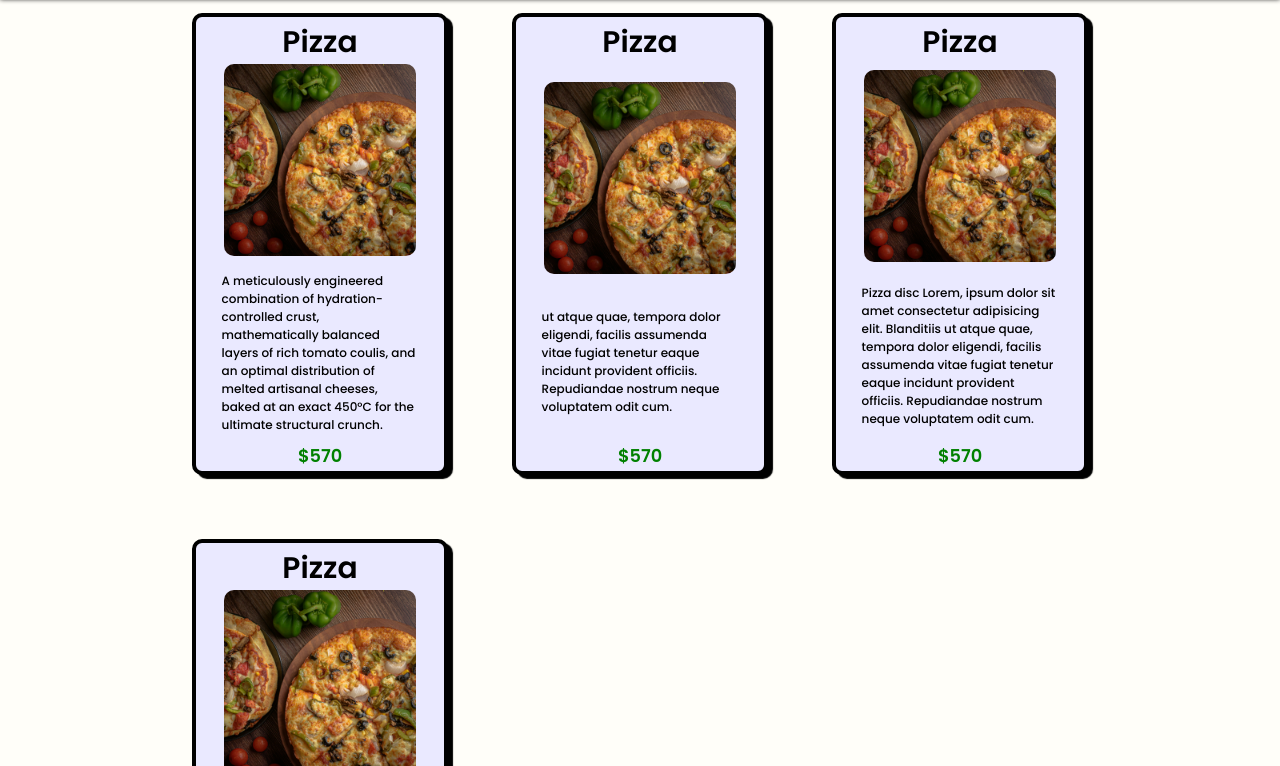
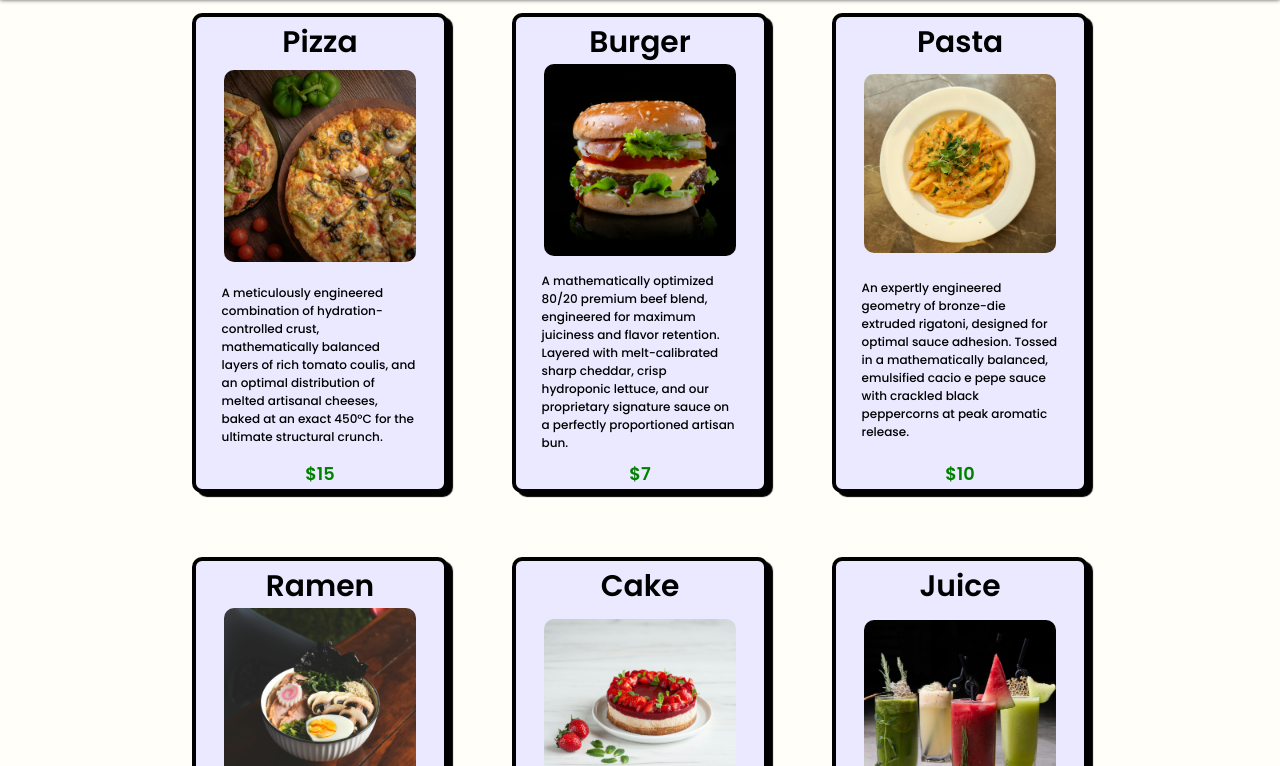
Before and after one commit to Ani0o/odin-restaurant-page, a website built with webpack: page src/template.html in a window 1280 px wide. Shown: the part 203-969 px from the top of the page. Built offline with nearby package versions, Linux system fonts and the light colour scheme.

Commit message:
Create a js module for the menu page content

```diff
--- a/src/index.js
+++ b/src/index.js
@@ -1,2 +1,5 @@
 import "./styles.css";
 import loadHome from "./home.js";
+import loadMenu from "./menu.js";
+
+loadMenu();
--- /dev/null
+++ b/src/menu.js
@@ -0,0 +1,85 @@
+import pizzaImage from "./images/pizza.jpg"
+import burgerImage from "./images/burger.jpg"
+import pastaImage from "./images/pasta.jpg"
+import ramenImage from "./images/ramen.jpg"
+import cakeImage from "./images/cake.jpg"
+import juiceImage from "./images/juice.jpg"
+
+const menu = [];
+
+class Dish {
+    constructor(name, img, desc, price) {
+        this.name = name;
+        this.img = img;
+        this.desc = desc;
+        this.price = price;
+    }
+}
+
+function addDishToMenu(name, img, desc, price) {
+    const dish = new Dish(name, img, desc, price);
+    menu.push(dish);
+}
+
+addDishToMenu("Pizza", pizzaImage, "A meticulously engineered combination of hydration-controlled crust, mathematically balanced layers of rich tomato coulis, and an optimal distribution of melted artisanal cheeses, baked at an exact 450°C for the ultimate structural crunch.", "$15");
+addDishToMenu("Burger", burgerImage, "A mathematically optimized 80/20 premium beef blend, engineered for maximum juiciness and flavor retention. Layered with melt-calibrated sharp cheddar, crisp hydroponic lettuce, and our proprietary signature sauce on a perfectly proportioned artisan bun.", "$7");
+addDishToMenu("Pasta", pastaImage, "An expertly engineered geometry of bronze-die extruded rigatoni, designed for optimal sauce adhesion. Tossed in a mathematically balanced, emulsified cacio e pepe sauce with crackled black peppercorns at peak aromatic release.", "$10");
+addDishToMenu("Ramen", ramenImage, "A highly calibrated umami matrix featuring an exact 1:3 ratio of rich shoyu tare to double-cooked dashi. Paired with alkaline noodles engineered for the perfect chew, seared pork belly, and an mathematically timed 6-minute soft-boiled egg.", "$8");
+addDishToMenu("Cake", cakeImage, "A structural marvel of alternating geometric layers featuring espresso-soaked almond sponge and silk-textured dark chocolate ganache, engineered to deliver the perfect density and moisture balance in every bite.", "$13");
+addDishToMenu("Juice", juiceImage, "A highly calibrated formulation of antioxidant-rich cold-pressed fruits and roots, engineered with an exact acidity-to-sweetness ratio to refresh and restore systemic balance.", "$4");
+
+const content = document.querySelector("#content");
+const homeButton = document.querySelector(".home");
+const menuButton = document.querySelector(".menu");
+const aboutButton = document.querySelector(".about");
+
+const div = document.createElement('div');
+const h1 = document.createElement('h1');
+const cardContainer = document.createElement('div');
+
+div.classList.add('menu-content');
+h1.classList.add('restaurant-title');
+cardContainer.classList.add('menu-card-container');
+
+h1.textContent = "Quant Restaurant";
+
+menu.forEach(dish => {
+    const menuCard = document.createElement('div');
+    const name = document.createElement('p');
+    const image = document.createElement('img');
+    const description = document.createElement('p');
+    const price = document.createElement('p');
+
+    menuCard.classList.add('menu-card');
+    name.classList.add('dish-name');
+    image.classList.add('dish-image');
+    description.classList.add('dish-description');
+    price.classList.add('dish-price');
+
+    name.textContent = dish.name;
+
+    image.src = dish.img;
+    image.alt = `Image of ${dish.name}`;
+
+    description.textContent = dish.desc;
+    price.textContent = dish.price;
+
+    menuCard.appendChild(name);
+    menuCard.appendChild(image);
+    menuCard.appendChild(description);
+    menuCard.appendChild(price);
+    cardContainer.appendChild(menuCard);
+});
+
+div.appendChild(h1);
+div.appendChild(cardContainer);
+
+function loadMenu() {
+    content.replaceChildren();
+    content.appendChild(div);
+    homeButton.classList.remove('selected-button');
+    menuButton.classList.add('selected-button');
+    aboutButton.classList.remove('selected-button');
+}
+
+export default loadMenu;
--- a/src/styles.css
+++ b/src/styles.css
@@ -73,6 +73,7 @@ nav {
     display: grid;
     grid-template-rows: 15vh 1fr;
     row-gap: 2vh;
+    margin-bottom: 3vh;
 }
 
 .restaurant-title {
--- a/src/template.html
+++ b/src/template.html
@@ -17,36 +17,6 @@
             <button class="nav-button about">About</button>
         </nav>
     </header>
-    <div id="content">
-        <div class="menu-content">
-            <h1 class="restaurant-title">Quant Restaurant</h1>
-            <div class="menu-card-container">
-                <div class="menu-card">
-                    <p class="dish-name">Pizza</p>
-                    <img alt="A picture of Pizza" src="./images/pizza.jpg" class="dish-image">
-                    <p class="dish-description">A meticulously engineered combination of hydration-controlled crust, mathematically balanced layers of rich tomato coulis, and an optimal distribution of melted artisanal cheeses, baked at an exact 450°C for the ultimate structural crunch.</p>
-                    <p class="dish-price">$570</p>
-                </div>
-                <div class="menu-card">
-                    <p class="dish-name">Pizza</p>
-                    <img alt="A picture of Pizza" src="./images/pizza.jpg" class="dish-image">
-                    <p class="dish-description">ut atque quae, tempora dolor eligendi, facilis assumenda vitae fugiat tenetur eaque incidunt provident officiis. Repudiandae nostrum neque voluptatem odit cum.</p>
-                    <p class="dish-price">$570</p>
-                </div>
-                <div class="menu-card">
-                    <p class="dish-name">Pizza</p>
-                    <img alt="A picture of Pizza" src="./images/pizza.jpg" class="dish-image">
-                    <p class="dish-description">Pizza disc Lorem, ipsum dolor sit amet consectetur adipisicing elit. Blanditiis ut atque quae, tempora dolor eligendi, facilis assumenda vitae fugiat tenetur eaque incidunt provident officiis. Repudiandae nostrum neque voluptatem odit cum.</p>
-                    <p class="dish-price">$570</p>
-                </div>
-                <div class="menu-card">
-                    <p class="dish-name">Pizza</p>
-                    <img alt="A picture of Pizza" src="./images/pizza.jpg" class="dish-image">
-                    <p class="dish-description">Pizza disc Lorem, ipsum dolor sit amet consectetur adipisicing elit. Blanditiis ut atque quae, tempora dolor eligendi, facilis assumenda vitae fugiat tenetur eaque incidunt provident officiis. Repudiandae nostrum neque voluptatem odit cum.</p>
-                    <p class="dish-price">$570</p>
-                </div>
-            </div>
-        </div>
-    </div>
+    <div id="content"></div>
 </body>
 </html>
```
